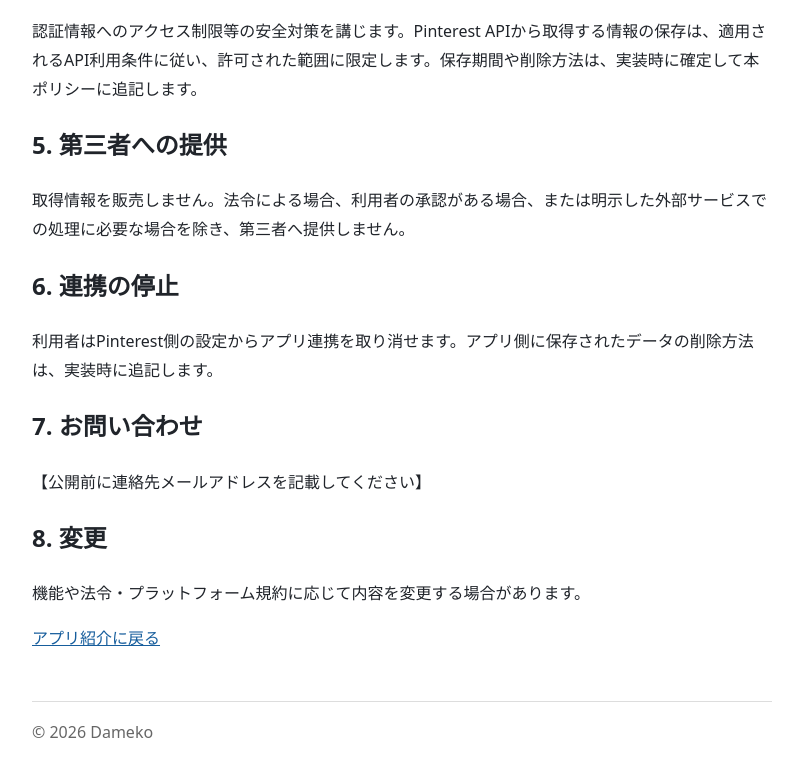
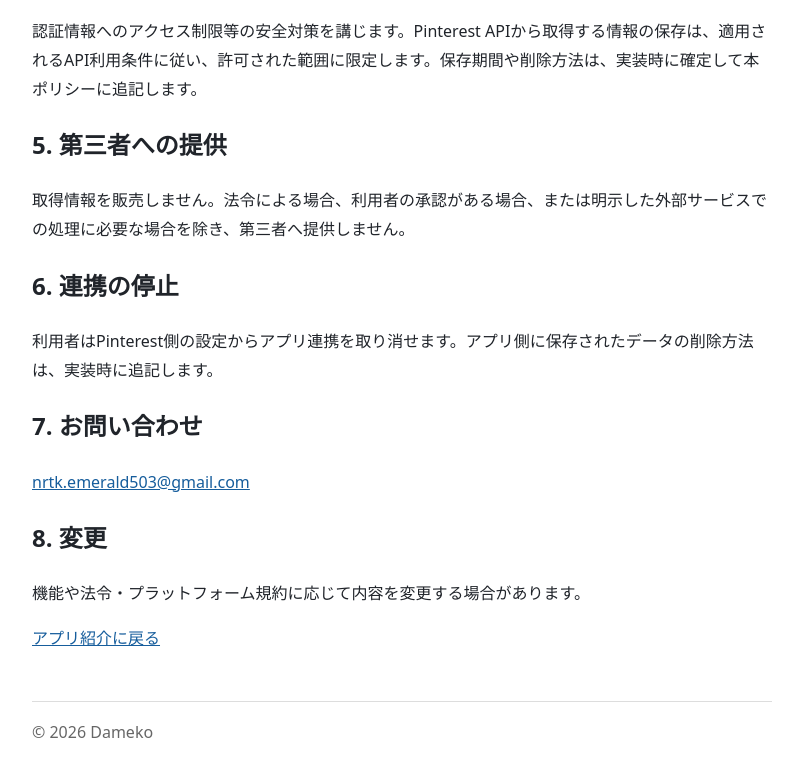
Before and after one commit to dameko00sayama/mysite, a plain HTML site: page privacy.html in a window 1280 px wide. Shown: the part 746-1523 px from the top of the page, without its empty margins (238-1035 px from the left). Drawn offline with Linux system fonts and the light colour scheme.

Commit message:
Set privacy policy contact email

```diff
--- a/privacy.html
+++ b/privacy.html
@@ -1,2 +1,2 @@
 <!doctype html>
-<html lang="ja"><head><meta charset="utf-8"><meta name="viewport" content="width=device-width,initial-scale=1"><title>プライバシーポリシー | MCP-Connection_to_AI</title><style>body{font-family:system-ui,-apple-system,sans-serif;line-height:1.8;max-width:740px;margin:8vh auto;padding:0 22px;color:#20242a}h1{line-height:1.3}a{color:#165d9c}footer{margin-top:3rem;border-top:1px solid #ddd;padding-top:1rem;color:#666}</style></head><body><main><h1>プライバシーポリシー</h1><p>制定日：2026年11月27日<br>アプリ名：MCP-Connection_to_AI<br>運営者：Dameko</p><p>本ページは開発準備段階のポリシーです。実運用の開始前に、実装内容に合わせて改定します。</p><h2>1. 取得する情報</h2><p>利用者がPinterestアカウントを連携した場合、承認された権限の範囲内で、ボード情報、ピン情報、関連する画像の参照先、アカウント識別情報、および連携に必要な認証情報を取り扱う予定です。</p><h2>2. 利用目的</h2><p>利用者自身の指示に基づくボード・ピンの参照、資料の検索・比較、特徴の分析およびプロンプト案の作成支援に利用します。</p><h2>3. 外部サービスとの連携</h2><p>AIサービスに解析を依頼する機能を導入する場合、必要な情報が当該サービスに送信されることがあります。送信対象、送信先、および利用者による選択・承認方法は、実装前に明確にします。</p><h2>4. 保管と安全管理</h2><p>認証情報へのアクセス制限等の安全対策を講じます。Pinterest APIから取得する情報の保存は、適用されるAPI利用条件に従い、許可された範囲に限定します。保存期間や削除方法は、実装時に確定して本ポリシーに追記します。</p><h2>5. 第三者への提供</h2><p>取得情報を販売しません。法令による場合、利用者の承認がある場合、または明示した外部サービスでの処理に必要な場合を除き、第三者へ提供しません。</p><h2>6. 連携の停止</h2><p>利用者はPinterest側の設定からアプリ連携を取り消せます。アプリ側に保存されたデータの削除方法は、実装時に追記します。</p><h2>7. お問い合わせ</h2><p>【公開前に連絡先メールアドレスを記載してください】</p><h2>8. 変更</h2><p>機能や法令・プラットフォーム規約に応じて内容を変更する場合があります。</p><p><a href="./index.html">アプリ紹介に戻る</a></p></main><footer>© 2026 Dameko</footer></body></html>
+<html lang="ja"><head><meta charset="utf-8"><meta name="viewport" content="width=device-width,initial-scale=1"><title>プライバシーポリシー | MCP-Connection_to_AI</title><style>body{font-family:system-ui,-apple-system,sans-serif;line-height:1.8;max-width:740px;margin:8vh auto;padding:0 22px;color:#20242a}h1{line-height:1.3}a{color:#165d9c}footer{margin-top:3rem;border-top:1px solid #ddd;padding-top:1rem;color:#666}</style></head><body><main><h1>プライバシーポリシー</h1><p>制定日：2026年11月27日<br>アプリ名：MCP-Connection_to_AI<br>運営者：Dameko</p><p>本ページは開発準備段階のポリシーです。実運用の開始前に、実装内容に合わせて改定します。</p><h2>1. 取得する情報</h2><p>利用者がPinterestアカウントを連携した場合、承認された権限の範囲内で、ボード情報、ピン情報、関連する画像の参照先、アカウント識別情報、および連携に必要な認証情報を取り扱う予定です。</p><h2>2. 利用目的</h2><p>利用者自身の指示に基づくボード・ピンの参照、資料の検索・比較、特徴の分析およびプロンプト案の作成支援に利用します。</p><h2>3. 外部サービスとの連携</h2><p>AIサービスに解析を依頼する機能を導入する場合、必要な情報が当該サービスに送信されることがあります。送信対象、送信先、および利用者による選択・承認方法は、実装前に明確にします。</p><h2>4. 保管と安全管理</h2><p>認証情報へのアクセス制限等の安全対策を講じます。Pinterest APIから取得する情報の保存は、適用されるAPI利用条件に従い、許可された範囲に限定します。保存期間や削除方法は、実装時に確定して本ポリシーに追記します。</p><h2>5. 第三者への提供</h2><p>取得情報を販売しません。法令による場合、利用者の承認がある場合、または明示した外部サービスでの処理に必要な場合を除き、第三者へ提供しません。</p><h2>6. 連携の停止</h2><p>利用者はPinterest側の設定からアプリ連携を取り消せます。アプリ側に保存されたデータの削除方法は、実装時に追記します。</p><h2>7. お問い合わせ</h2><p><a href="mailto:nrtk.emerald503@gmail.com">nrtk.emerald503@gmail.com</a></p><h2>8. 変更</h2><p>機能や法令・プラットフォーム規約に応じて内容を変更する場合があります。</p><p><a href="./index.html">アプリ紹介に戻る</a></p></main><footer>© 2026 Dameko</footer></body></html>
```
